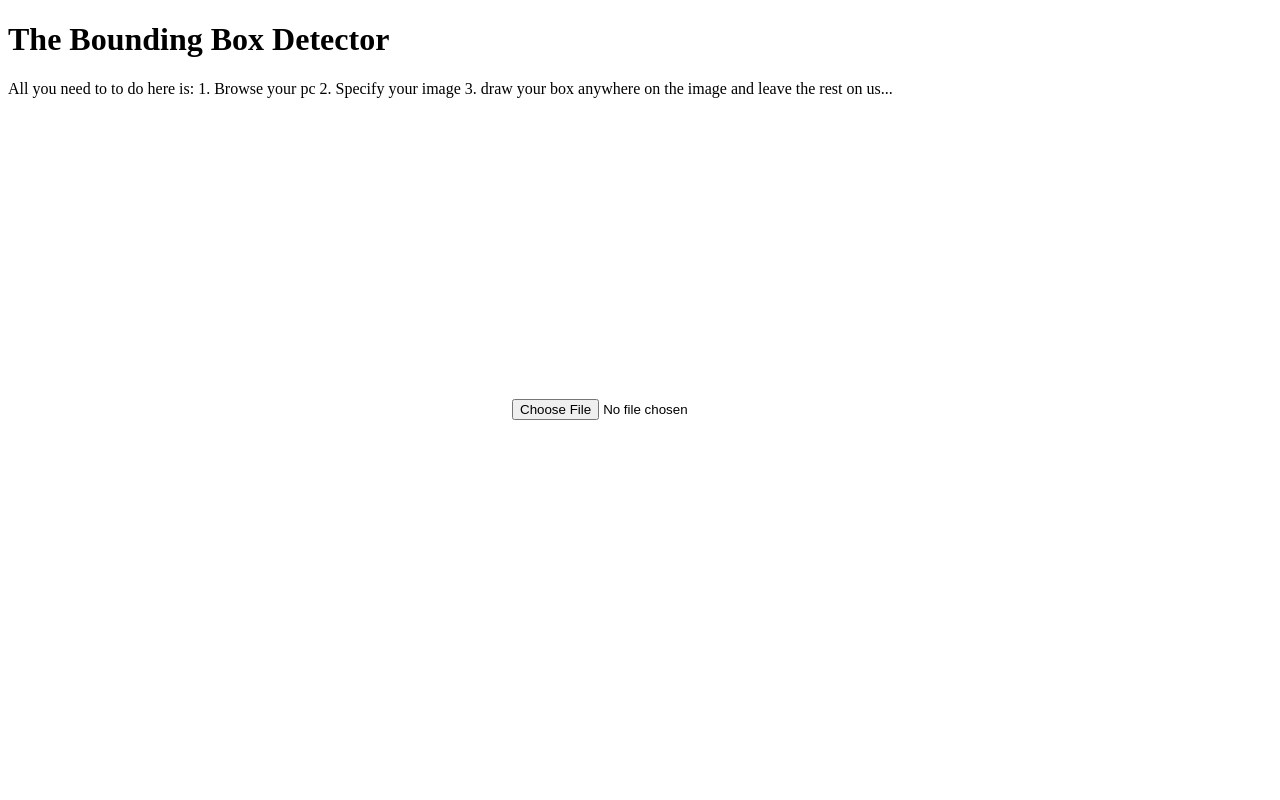
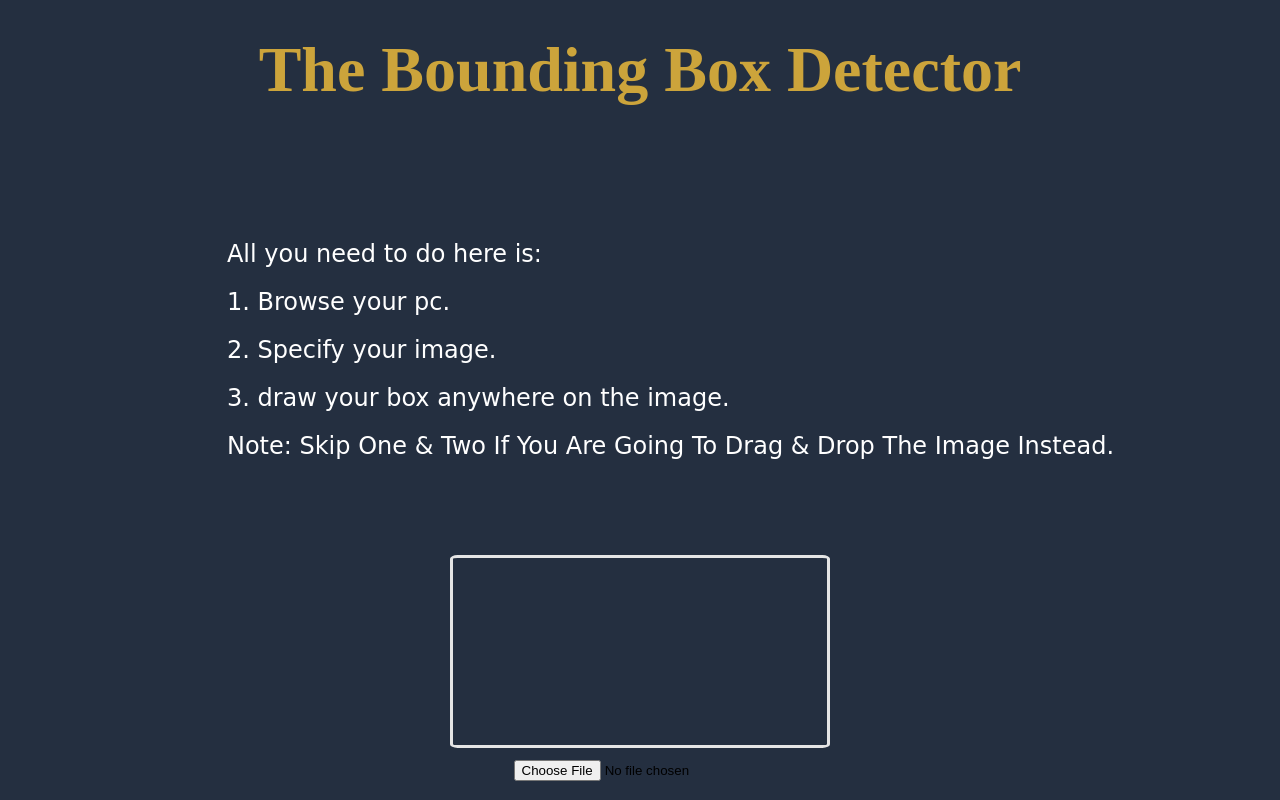
Before and after one commit to Marwa2Mohamed/DetectTheBoundingBox, a plain HTML site: page index.html in a window 1280 px wide. Drawn offline with Linux system fonts and the light colour scheme.

Commit message:
Styling of the single page is finished and pre element is added to html

```diff
--- a/index.css
+++ b/index.css
@@ -0,0 +1,58 @@
+*{
+    -moz-box-sizing: border-box;
+    -webkit-box-sizing: border-box;
+    box-sizing: border-box;
+}
+
+body{
+    background-color: #242F40;
+    -webkit-display: flex;
+    -ms-display: flex;
+    -moz-display: flex;
+    display: flex;
+    -moz-flex-direction: column;
+    -ms-flex-direction: column;
+    -webkit-flex-direction: column;
+    flex-direction: column;
+    -webkit-justify-content: center;
+    justify-content: center;
+    -webkit-align-items: center;
+    align-items: center;
+
+}
+
+h1{
+    text-align: center;
+    color: #CCA43B;
+    text-transform: capitalize;
+    font-size: 4em;
+    margin-top: 2%;
+}
+
+p{
+
+    color: #FFF;
+    font-family: cursive;
+    font-size: 1.5em;
+    text-align: left;
+    word-break: break-word;
+    line-height: 2em;
+    margin-top: 2%;
+}
+
+p label {
+    text-transform: capitalize;
+}
+
+#img {
+    display: block;
+    border: 3px solid #E5E5E5;
+    border-radius: 2%;
+    width: 30%;
+    height: 30%;
+}
+#imageFile {
+    margin-top: 1%;
+    display: block;
+
+}
--- a/index.html
+++ b/index.html
@@ -12,18 +12,18 @@
   <body>
 
     <!-- a brief introduction about what the user should do-->
-    <h1> The Bounding Box Detector </h1>
-    <p>
-      All you need to to do here is:
-       1. Browse your pc
-       2. Specify your image
-       3. draw your box anywhere on the image
-       and leave the rest on us...
-    </p>
+    <h1> the bounding box detector </h1>
+    <pre><p>
+        All you need to do here is:
+        1. Browse your pc.
+        2. Specify your image.
+        3. draw your box anywhere on the image.
+        <label>note: skip one &amp; two if you are going to drag &amp; drop the image instead.</label>
+    </p></pre>
 
 
     <!--Loading the user's image-->
-        <canvas id="img" width="500" height="300"></canvas>
+        <canvas id="img"></canvas>
         <input type="file" accept="image/*" id="imageFile"/>
 
 
--- a/index.js
+++ b/index.js
@@ -4,6 +4,7 @@ const fileInput = document.getElementById("imageFile"),
       imgContext = imgCanvas.getContext("2d");
 
 
+/* rendering the choosen image in canvas*/
 
 fileInput.addEventListener('change', e => {
     const reader = new FileReader(),
```
